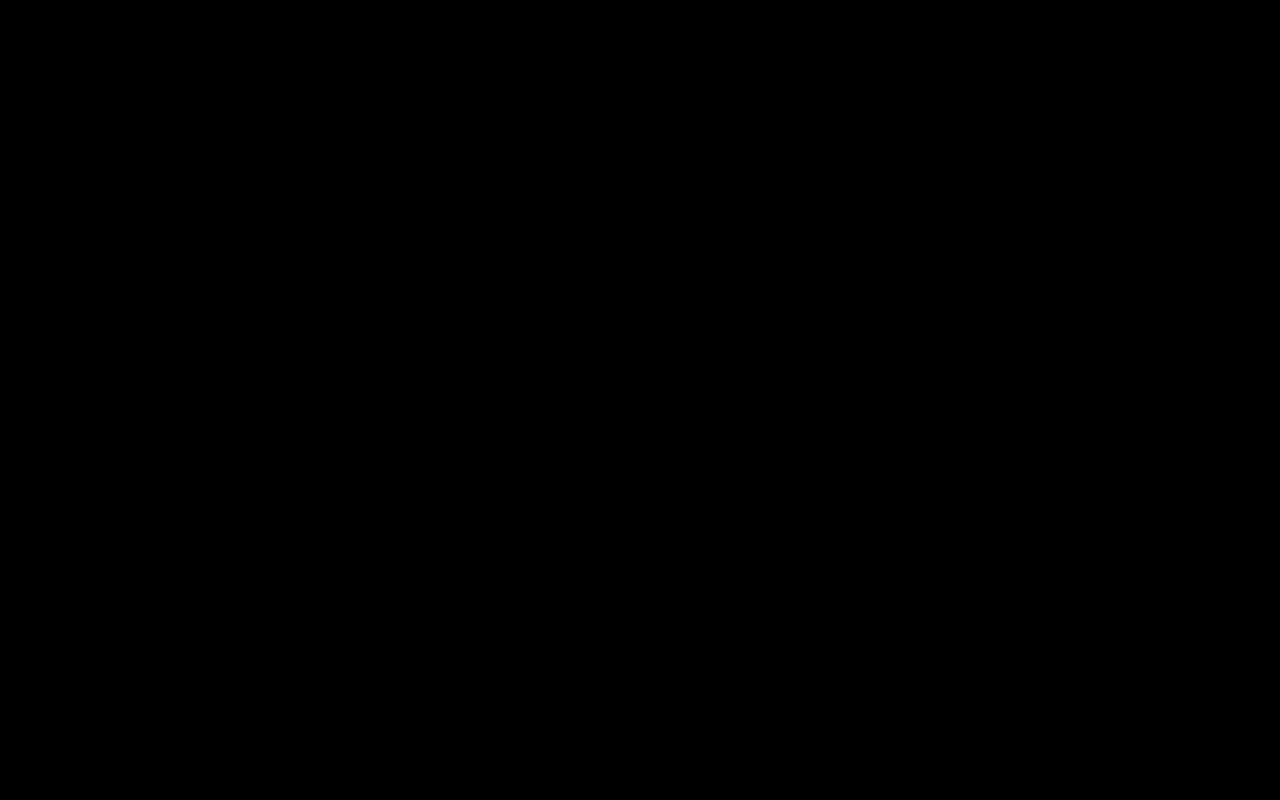
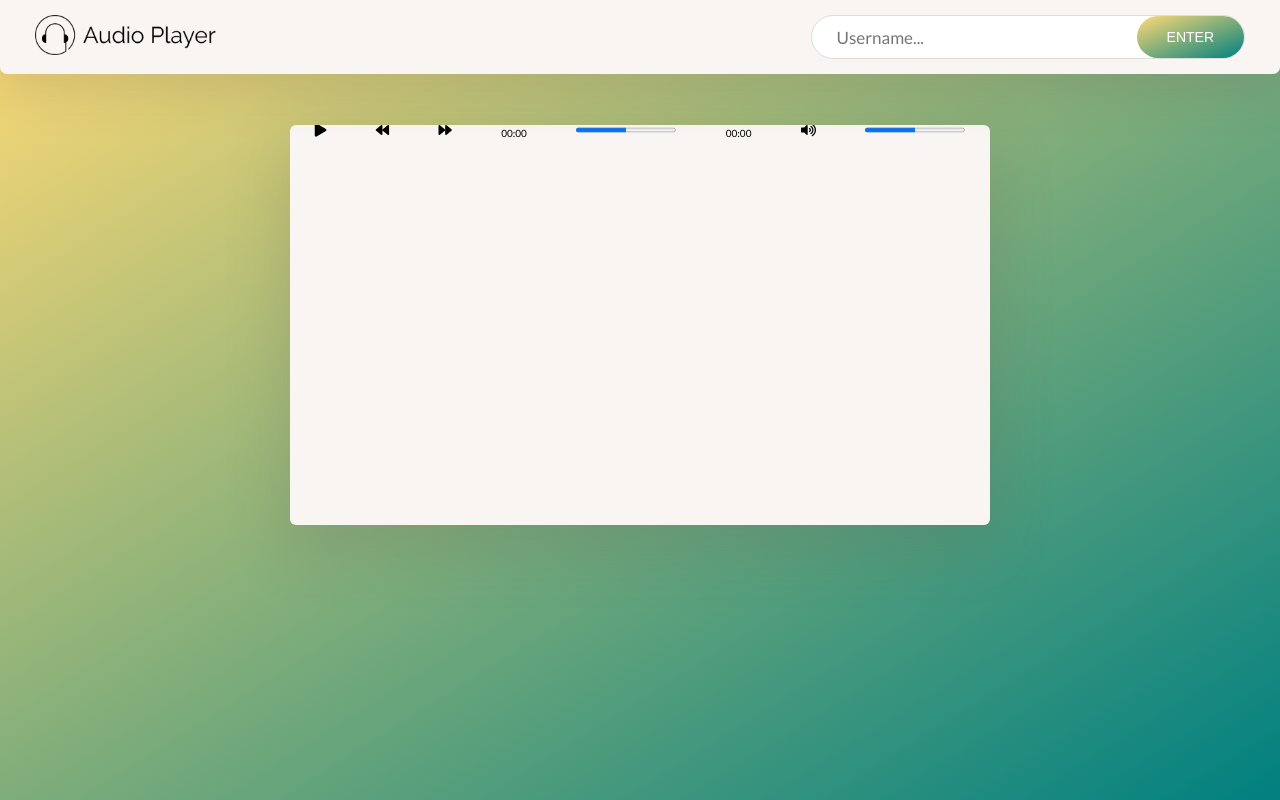
Before and after one commit to Rexkit/audioplayer, a website built with webpack: page src/index.html in a window 1280 px wide. Built offline with nearby package versions, Linux system fonts and the light colour scheme.

Commit message:
start basic markup and styling

```diff
--- a/src/index.html
+++ b/src/index.html
@@ -1,12 +1,44 @@
 <!DOCTYPE html>
 <html lang="en">
+
 <head>
     <meta charset="UTF-8">
     <meta name="viewport" content="width=device-width, initial-scale=1.0">
     <meta http-equiv="X-UA-Compatible" content="ie=edge">
-    <title>Document</title>
+    <title>Audio Player</title>
+    <link href="https://fonts.googleapis.com/css?family=Lato:100,300,400,700,900" rel="stylesheet">
+    <link rel="stylesheet" href="https://use.fontawesome.com/releases/v5.0.13/css/all.css" integrity="sha384-DNOHZ68U8hZfKXOrtjWvjxusGo9WQnrNx2sqG0tfsghAvtVlRW3tvkXWZh58N9jp" crossorigin="anonymous">
 </head>
+
 <body>
+    <header class="header">
+        <img src="img/Logo.png" alt="Logo" class="header__logo">
+        <form class="login">
+            <input type="text" class="login__field" placeholder="Username...">
+            <button class="btn login__btn">
+                <span>Enter</span>
+            </button>
+        </form>
+    </header>
 
+    <div class="container">
+        <div class="player-box">
+            <div class="player-box__controls">
+                <i class="fas fa-play fa-lg"></i>
+                <i class="fas fa-backward fa-lg"></i>
+                <i class="fas fa-forward fa-lg"></i>
+                <span id="time-current" class="time">00:00</span>
+                <progress id="seek-bar" value="0.5" max="1"></progress>
+                <span id="time-overall" class="time">00:00</span>
+                <i class="fas fa-volume-up fa-lg"></i>
+                <progress id="volume-bar" value="0.5" max="1"></progress>
+            </div>
+        </div>
+    </div>
+
+    <!-- <footer class="footer">
+        <p href="">Check out the new logo that I created on <a href="http://logomakr.com" title="Logo Makr">LogoMakr.com</a> https://logomakr.com/57XlzJ</p>
+    </footer> -->
 </body>
+
 </html>
--- /dev/null
+++ b/src/sass/_base.scss
@@ -0,0 +1,16 @@
+*,
+*::after,
+*::before {
+    margin: 0;
+    padding: 0;
+    box-sizing: inherit;
+}
+
+html {
+    // Defines 1rem
+    font-size: 62.5%;
+}
+
+body {
+    box-sizing: border-box;
+}
--- a/src/sass/_variables.scss
+++ b/src/sass/_variables.scss
@@ -1 +1,5 @@
-$bg-color: black;
+$bg-color-primary: #FFDA75;
+$bg-color-secondary: #008080;
+$bg-color-light: #F9F5F3;
+$color-shadow: #655a56;
+$color-white: #fff;
--- a/src/sass/main.scss
+++ b/src/sass/main.scss
@@ -1,7 +1,97 @@
 @import 'variables';
 @import 'mixins';
 @import 'animations';
+@import 'base';
 
 body {
-    background: $bg-color;
+    font-family: "Lato", sans-serif;
+    font-weight: 400;
+    line-height: 1.7;
+    height: 100vh;
+    background-image: linear-gradient(to right bottom, $bg-color-primary, $bg-color-secondary);
 }
+
+.container {
+    max-width: 70rem;
+    margin: 4vw auto;
+    border-radius: 6px;
+    overflow: hidden;
+    box-shadow: 0 2rem 6rem 0.5rem rgba($color-shadow, 0.2);
+}
+
+.header {
+    background-color: $bg-color-light;
+    padding: 1.5rem;
+    display: flex;
+    justify-content: space-between;
+    box-shadow: 0 1rem 5rem 0.5rem rgba($color-shadow, 0.2);
+    border-bottom-right-radius: .7rem;
+    border-bottom-left-radius: .7rem;
+    backface-visibility: hidden;
+    &__logo {
+        display: block;
+        height: 4rem;
+        margin-left: 2rem;
+        transition: all .5s;
+
+        &:hover {
+            transform: scale(1.05);
+        }
+    }
+}
+
+.login {
+    background-color: $color-white;
+    border-radius: 10rem;
+    border: 1px solid #ddd;
+    padding-left: 2.5rem;
+    margin-right: 2rem;
+    display: flex;
+    align-items: center;
+    transition: all .3s;
+
+    &:focus-within {
+        transform: translateY(-1px);
+        box-shadow: 0 0.7rem 3rem rgba(101, 90, 86, 0.08);
+    }
+
+    &__field {
+        border: none;
+        background: none;
+        font-family: inherit;
+        color: inherit;
+        font-size: 1.7rem;
+        width: 30rem;
+
+        &:focus {
+            outline: none;
+        }
+    }
+}
+
+.btn {
+    background-image: linear-gradient(to right bottom, $bg-color-primary, $bg-color-secondary);
+    border-radius: 10rem;
+    border: none;
+    text-transform: uppercase;
+    color: #fff;
+    cursor: pointer;
+    transition: all .2s;
+    padding: 1.3rem 3rem;
+    font-size: 1.4rem;
+    outline: none;
+
+    &:hover {
+        transform: scale(1.05);
+    }
+}
+
+
+.player-box {
+    background-color: $bg-color-light;
+    height: 50vh;
+    &__controls {
+        display: flex;
+        justify-content: space-around;
+    }
+}
```
Also changed, not shown: dist/img/Logo.png (added).
